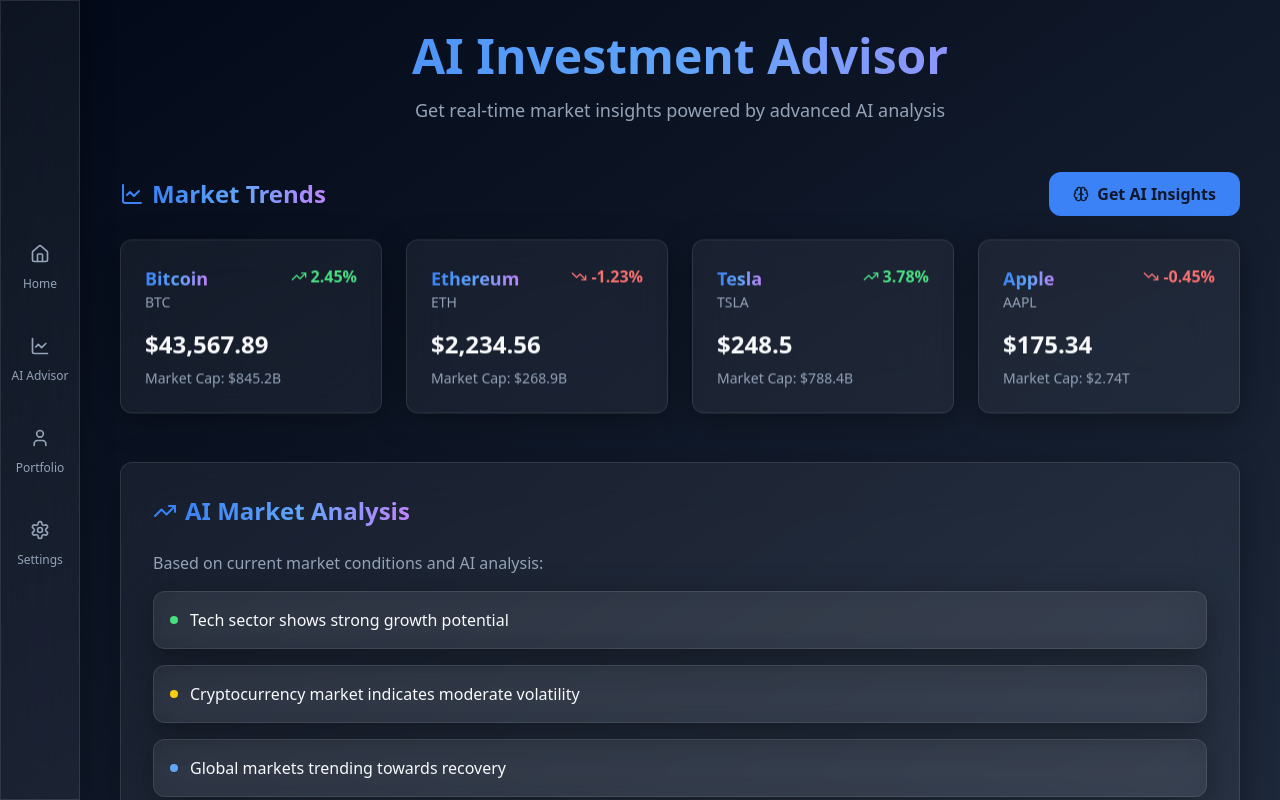
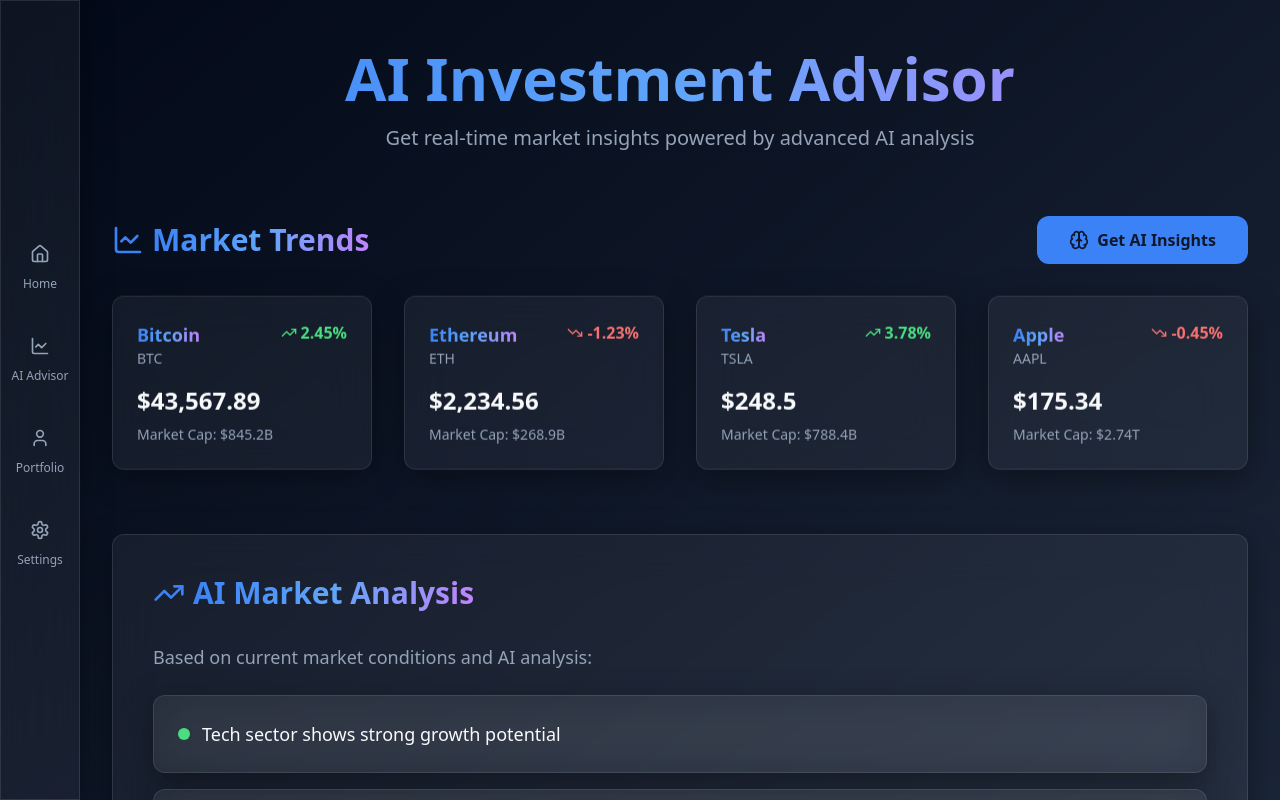
Before and after one commit to Ajay73588/savvy-investor-ui, a React (Vite) app: page / in a window 1280 px wide. Shown: the top 800 px of the page. Built offline with nearby package versions, Linux system fonts and the light colour scheme.

Commit message:
Improve UI responsiveness
Addresses potential responsiveness issues for users viewing the application on laptops.  No specific code changes are implied.

```diff
--- a/src/pages/Index.tsx
+++ b/src/pages/Index.tsx
@@ -56,60 +56,60 @@ const Index = () => {
     <div className="min-h-screen bg-gradient-to-br from-background to-secondary pb-20 md:pb-0 md:pl-20">
       <NavigationBar />
 
-      <main className="container max-w-6xl px-4 py-8">
-        <header className="text-center mb-12 animate-fade-in">
-          <h1 className="text-5xl font-bold mb-4 text-gradient">AI Investment Advisor</h1>
-          <p className="text-lg text-muted-foreground max-w-2xl mx-auto font-medium">
+      <main className="container max-w-7xl px-4 md:px-8 py-8 md:py-12">
+        <header className="text-center mb-12 md:mb-16 animate-fade-in">
+          <h1 className="text-4xl md:text-5xl lg:text-6xl font-bold mb-4 text-gradient">AI Investment Advisor</h1>
+          <p className="text-lg md:text-xl text-muted-foreground max-w-2xl mx-auto font-medium">
             Get real-time market insights powered by advanced AI analysis
           </p>
         </header>
 
-        <section className="mb-12">
-          <div className="flex items-center justify-between mb-6">
+        <section className="mb-12 md:mb-16">
+          <div className="flex items-center justify-between mb-6 md:mb-8">
             <div className="flex items-center gap-2">
-              <ChartLine className="w-6 h-6 text-primary" />
-              <h2 className="text-2xl font-bold text-gradient">Market Trends</h2>
+              <ChartLine className="w-6 h-6 md:w-8 md:h-8 text-primary" />
+              <h2 className="text-2xl md:text-3xl font-bold text-gradient">Market Trends</h2>
             </div>
             <button
               onClick={handleGetInsights}
               disabled={loading}
-              className={`px-6 py-2.5 rounded-xl bg-primary text-primary-foreground font-semibold
+              className={`px-6 py-2.5 md:px-8 md:py-3 rounded-xl bg-primary text-primary-foreground font-semibold
                 transition-all duration-300 hover:scale-105 hover:shadow-[0_8px_32px_0_rgba(59,130,246,0.3)]
                 active:scale-95 disabled:opacity-70 disabled:cursor-not-allowed flex items-center gap-2`}
             >
-              <Brain className="w-4 h-4" />
+              <Brain className="w-4 h-4 md:w-5 md:h-5" />
               {loading ? "Analyzing..." : "Get AI Insights"}
             </button>
           </div>
 
-          <div className="grid grid-cols-1 md:grid-cols-2 lg:grid-cols-4 gap-6">
+          <div className="grid grid-cols-1 md:grid-cols-2 lg:grid-cols-4 gap-4 md:gap-6 lg:gap-8">
             {mockMarketData.map((asset) => (
               <MarketCard key={asset.symbol} {...asset} />
             ))}
           </div>
         </section>
 
-        <section className="glass rounded-xl p-8 animate-fade-in">
-          <div className="flex items-center gap-2 mb-6">
-            <TrendingUp className="w-6 h-6 text-primary" />
-            <h2 className="text-2xl font-bold text-gradient">AI Market Analysis</h2>
+        <section className="glass rounded-xl p-6 md:p-8 lg:p-10 animate-fade-in">
+          <div className="flex items-center gap-2 mb-6 md:mb-8">
+            <TrendingUp className="w-6 h-6 md:w-8 md:h-8 text-primary" />
+            <h2 className="text-2xl md:text-3xl font-bold text-gradient">AI Market Analysis</h2>
           </div>
-          <div className="space-y-4 text-left">
-            <p className="text-muted-foreground font-medium">
+          <div className="space-y-4 md:space-y-6 text-left">
+            <p className="text-muted-foreground font-medium md:text-lg">
               Based on current market conditions and AI analysis:
             </p>
             <ul className="space-y-4">
-              <li className="flex items-center gap-3 p-4 glass rounded-lg">
-                <span className="w-2 h-2 rounded-full bg-green-400"></span>
-                <span className="font-medium">Tech sector shows strong growth potential</span>
+              <li className="flex items-center gap-3 p-4 md:p-6 glass rounded-lg">
+                <span className="w-2 h-2 md:w-3 md:h-3 rounded-full bg-green-400"></span>
+                <span className="font-medium md:text-lg">Tech sector shows strong growth potential</span>
               </li>
-              <li className="flex items-center gap-3 p-4 glass rounded-lg">
-                <span className="w-2 h-2 rounded-full bg-yellow-400"></span>
-                <span className="font-medium">Cryptocurrency market indicates moderate volatility</span>
+              <li className="flex items-center gap-3 p-4 md:p-6 glass rounded-lg">
+                <span className="w-2 h-2 md:w-3 md:h-3 rounded-full bg-yellow-400"></span>
+                <span className="font-medium md:text-lg">Cryptocurrency market indicates moderate volatility</span>
               </li>
-              <li className="flex items-center gap-3 p-4 glass rounded-lg">
-                <span className="w-2 h-2 rounded-full bg-blue-400"></span>
-                <span className="font-medium">Global markets trending towards recovery</span>
+              <li className="flex items-center gap-3 p-4 md:p-6 glass rounded-lg">
+                <span className="w-2 h-2 md:w-3 md:h-3 rounded-full bg-blue-400"></span>
+                <span className="font-medium md:text-lg">Global markets trending towards recovery</span>
               </li>
             </ul>
           </div>
```
